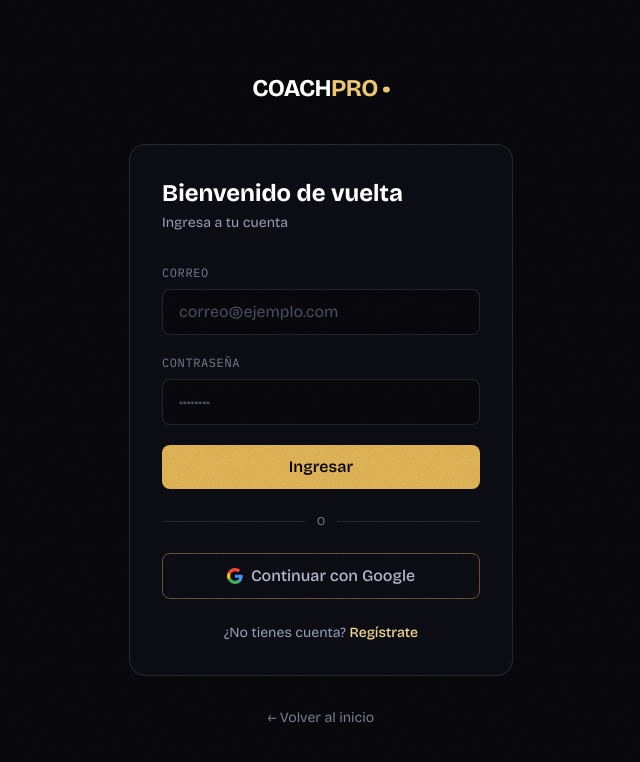
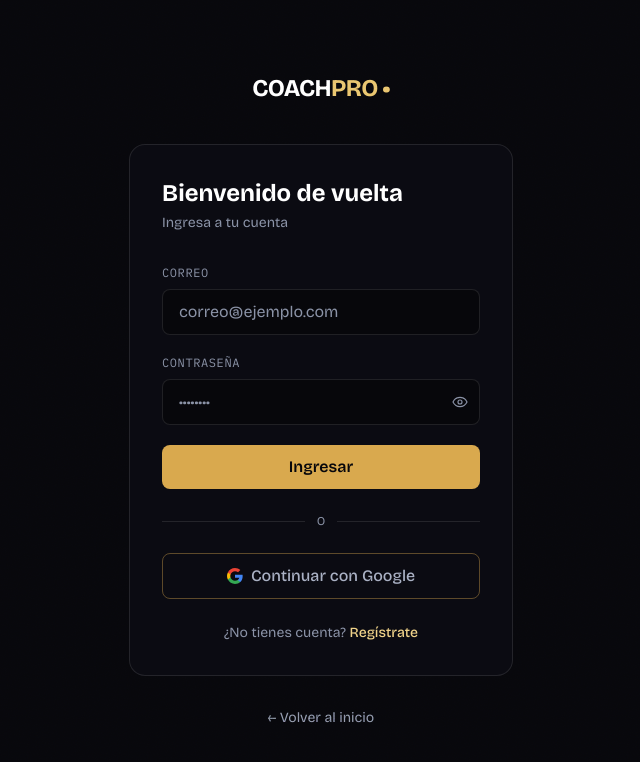
Before and after one commit to liderinnovacion12/Pagina_web_coaching, a Next.js app: page /login in a window 1280 px wide. Shown: the top 762 px of the page, without its empty margins (319-959 px from the left). Built offline with nearby package versions, Linux system fonts and the light colour scheme.

Commit message:
ajuste pagina login

```diff
--- a/app/(public)/login/LoginForm.tsx
+++ b/app/(public)/login/LoginForm.tsx
@@ -1,37 +1,55 @@
 "use client";
 
+import { useState } from "react";
 import { useActionState } from "react";
+import { useFormStatus } from "react-dom";
 import { login, loginConGoogle, type LoginState } from "./actions";
 
 const estadoInicial: LoginState = { error: null };
 
+const CAMPO_CLASES =
+  "w-full rounded-lg border border-white/10 bg-ink-950 px-4 py-2.5 text-white placeholder:text-mist-400 outline-none transition hover:border-white/20 focus:border-gold-500/60 focus-visible:ring-2 focus-visible:ring-gold-500/30";
+
 export function LoginForm() {
   const [estado, formAction, pendiente] = useActionState(login, estadoInicial);
+  const [mostrarPassword, setMostrarPassword] = useState(false);
 
   return (
     <div className="flex w-full max-w-sm flex-col gap-6">
       <form action={formAction} className="flex flex-col gap-5">
         <label className="flex flex-col gap-2">
-          <span className="font-mono text-xs uppercase tracking-wider text-mist-500">
+          <span className="font-mono text-xs uppercase tracking-wider text-mist-400">
             Correo
           </span>
           <input
             name="email"
             type="email"
+            autoComplete="email"
             placeholder="correo@ejemplo.com"
-            className="rounded-lg border border-white/10 bg-ink-950 px-4 py-2.5 text-white placeholder:text-mist-500/60 outline-none transition focus:border-gold-500/60"
+            className={CAMPO_CLASES}
           />
         </label>
         <label className="flex flex-col gap-2">
-          <span className="font-mono text-xs uppercase tracking-wider text-mist-500">
+          <span className="font-mono text-xs uppercase tracking-wider text-mist-400">
             Contraseña
           </span>
+          <div className="relative">
             <input
               name="password"
-            type="password"
+              type={mostrarPassword ? "text" : "password"}
+              autoComplete="current-password"
               placeholder="••••••••"
-            className="rounded-lg border border-white/10 bg-ink-950 px-4 py-2.5 text-white placeholder:text-mist-500/60 outline-none transition focus:border-gold-500/60"
+              className={`${CAMPO_CLASES} pr-11`}
             />
+            <button
+              type="button"
+              onClick={() => setMostrarPassword((valor) => !valor)}
+              aria-label={mostrarPassword ? "Ocultar contraseña" : "Mostrar contraseña"}
+              className="absolute inset-y-0 right-0 flex items-center rounded-r-lg px-3 text-mist-400 transition hover:text-mist-300 focus-visible:outline-none focus-visible:ring-2 focus-visible:ring-gold-500/60"
+            >
+              {mostrarPassword ? <EyeOffIcon /> : <EyeIcon />}
+            </button>
+          </div>
         </label>
         {estado.error && (
           <p role="alert" className="text-sm text-rose-400">
@@ -41,27 +59,70 @@
         <button
           type="submit"
           disabled={pendiente}
-          className="rounded-lg bg-gold-500 px-4 py-2.5 font-semibold text-ink-950 transition hover:bg-gold-400 disabled:opacity-60"
+          className="rounded-lg bg-gold-500 px-4 py-2.5 font-semibold text-ink-950 transition hover:bg-gold-400 focus-visible:outline-none focus-visible:ring-2 focus-visible:ring-gold-500/60 focus-visible:ring-offset-2 focus-visible:ring-offset-ink-900 disabled:opacity-60"
         >
           {pendiente ? "Ingresando..." : "Ingresar"}
         </button>
       </form>
 
-      <div className="flex items-center gap-3 text-xs text-mist-500">
+      <div className="flex items-center gap-3 text-xs text-mist-400">
         <span className="h-px flex-1 bg-white/10" />
         O
         <span className="h-px flex-1 bg-white/10" />
       </div>
 
+      <form action={loginConGoogle}>
+        <GoogleButton />
+      </form>
+    </div>
+  );
+}
+
+function GoogleButton() {
+  const { pending } = useFormStatus();
+
+  return (
     <button
-        type="button"
-        onClick={() => loginConGoogle()}
-        className="flex items-center justify-center gap-2 rounded-lg border border-gold-500/40 px-4 py-2.5 font-medium text-mist-300 transition hover:bg-gold-500/10"
+      type="submit"
+      disabled={pending}
+      className="flex w-full items-center justify-center gap-2 rounded-lg border border-gold-500/40 px-4 py-2.5 font-medium text-mist-300 transition hover:border-gold-500/60 hover:bg-gold-500/10 focus-visible:outline-none focus-visible:ring-2 focus-visible:ring-gold-500/60 focus-visible:ring-offset-2 focus-visible:ring-offset-ink-900 disabled:opacity-60"
     >
       <GoogleIcon />
-        Continuar con Google
+      {pending ? "Redirigiendo..." : "Continuar con Google"}
     </button>
-    </div>
+  );
+}
+
+function EyeIcon() {
+  return (
+    <svg
+      aria-hidden="true"
+      viewBox="0 0 24 24"
+      fill="none"
+      stroke="currentColor"
+      strokeWidth="1.75"
+      className="h-4 w-4"
+    >
+      <path d="M1.5 12S5 5 12 5s10.5 7 10.5 7-3.5 7-10.5 7S1.5 12 1.5 12Z" />
+      <circle cx="12" cy="12" r="3" />
+    </svg>
+  );
+}
+
+function EyeOffIcon() {
+  return (
+    <svg
+      aria-hidden="true"
+      viewBox="0 0 24 24"
+      fill="none"
+      stroke="currentColor"
+      strokeWidth="1.75"
+      className="h-4 w-4"
+    >
+      <path d="M3 3l18 18" />
+      <path d="M10.6 5.1A10.9 10.9 0 0 1 12 5c7 0 10.5 7 10.5 7a13.6 13.6 0 0 1-3.1 3.9M6.6 6.6C3.9 8.3 1.5 12 1.5 12s3.5 7 10.5 7a10.3 10.3 0 0 0 4.4-.95" />
+      <path d="M9.5 10a3 3 0 0 0 4.24 4.24" />
+    </svg>
   );
 }
 
--- a/app/(public)/login/page.tsx
+++ b/app/(public)/login/page.tsx
@@ -1,18 +1,24 @@
+import type { Metadata } from "next";
 import Link from "next/link";
 import { LoginForm } from "./LoginForm";
+
+export const metadata: Metadata = {
+  title: "Iniciar sesión | CoachPro",
+  description: "Accede a tu cuenta de CoachPro para continuar tu formación en coaching ejecutivo.",
+};
 
 export default function LoginPage() {
   return (
     <main className="flex min-h-screen flex-col items-center justify-center bg-ink-950 bg-grain px-6 py-16">
       <Link
         href="/"
-        className="font-display text-2xl font-bold tracking-tight text-white"
+        className="rounded-sm font-display text-2xl font-bold tracking-tight text-white transition focus-visible:outline-none focus-visible:ring-2 focus-visible:ring-gold-500/60 focus-visible:ring-offset-2 focus-visible:ring-offset-ink-950"
       >
         COACH<span className="text-gold-400">PRO</span>
         <span className="text-gold-400"> •</span>
       </Link>
 
-      <div className="mt-10 w-full max-w-sm rounded-2xl border border-white/10 bg-ink-900 p-8">
+      <div className="animate-fade-up mt-10 w-full max-w-sm rounded-2xl border border-white/10 bg-ink-900 p-8">
         <h1 className="font-display text-2xl font-bold text-white">
           Bienvenido de vuelta
         </h1>
@@ -24,13 +30,19 @@
 
         <p className="mt-6 text-center text-sm text-mist-400">
           ¿No tienes cuenta?{" "}
-          <Link href="/registro" className="font-medium text-gold-300 hover:underline">
+          <Link
+            href="/registro"
+            className="rounded-sm font-medium text-gold-300 transition hover:underline focus-visible:outline-none focus-visible:ring-2 focus-visible:ring-gold-500/60 focus-visible:ring-offset-2 focus-visible:ring-offset-ink-900"
+          >
             Regístrate
           </Link>
         </p>
       </div>
 
-      <Link href="/" className="mt-8 text-sm text-mist-500 hover:text-mist-300">
+      <Link
+        href="/"
+        className="mt-8 rounded-sm text-sm text-mist-400 transition hover:text-mist-300 focus-visible:outline-none focus-visible:ring-2 focus-visible:ring-gold-500/60 focus-visible:ring-offset-2 focus-visible:ring-offset-ink-950"
+      >
         ← Volver al inicio
       </Link>
     </main>
--- a/app/globals.css
+++ b/app/globals.css
@@ -13,6 +13,17 @@
 
   ::selection {
     @apply bg-gold-500/30 text-gold-200;
+  }
+}
+
+@media (prefers-reduced-motion: reduce) {
+  *,
+  *::before,
+  *::after {
+    animation-duration: 0.01ms !important;
+    animation-iteration-count: 1 !important;
+    transition-duration: 0.01ms !important;
+    scroll-behavior: auto !important;
   }
 }
 
```
Also changed, not shown: .claude/settings.json, 1 other file (tests, documents, lock files or other folders). Lines whose indentation alone changed are shown as unchanged.
